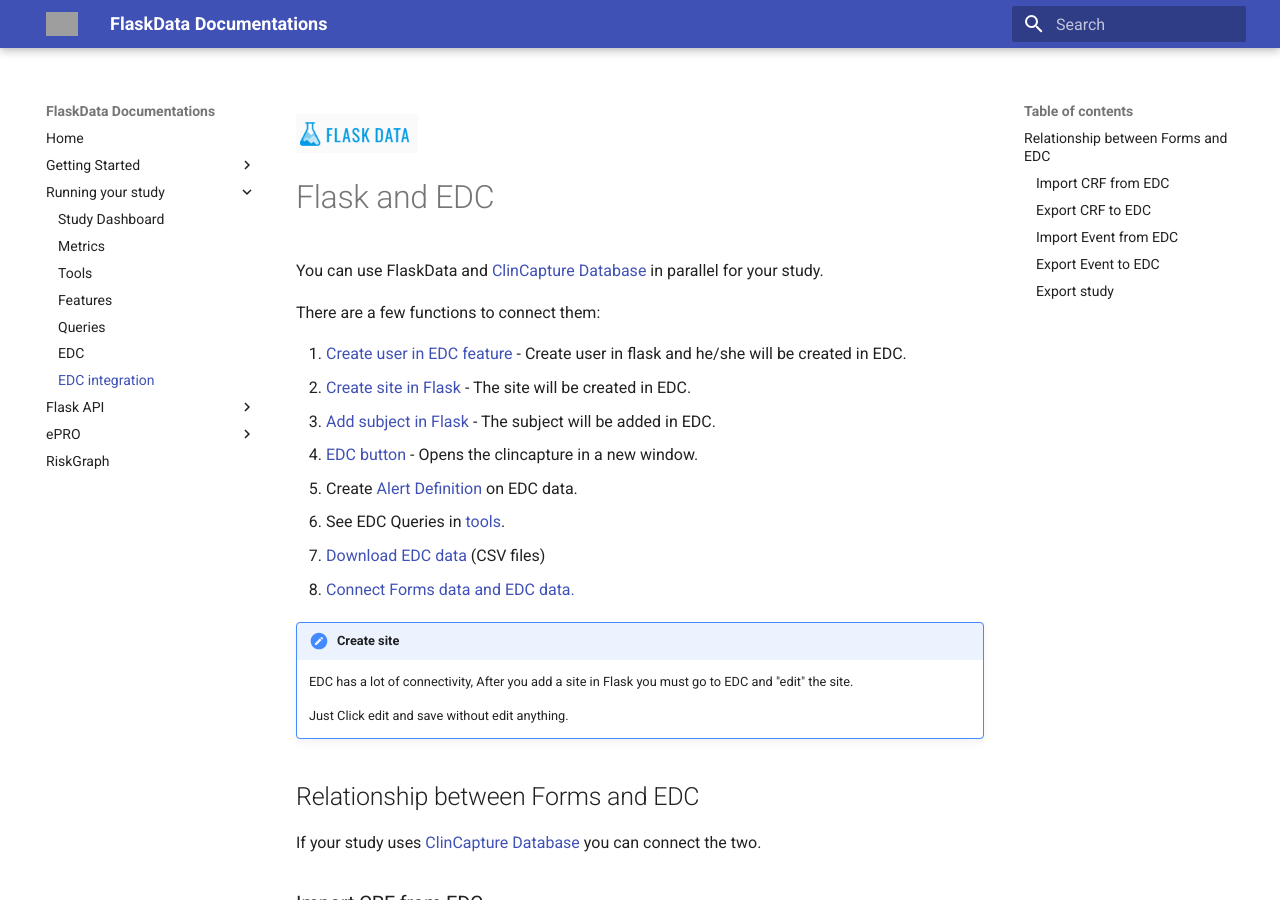
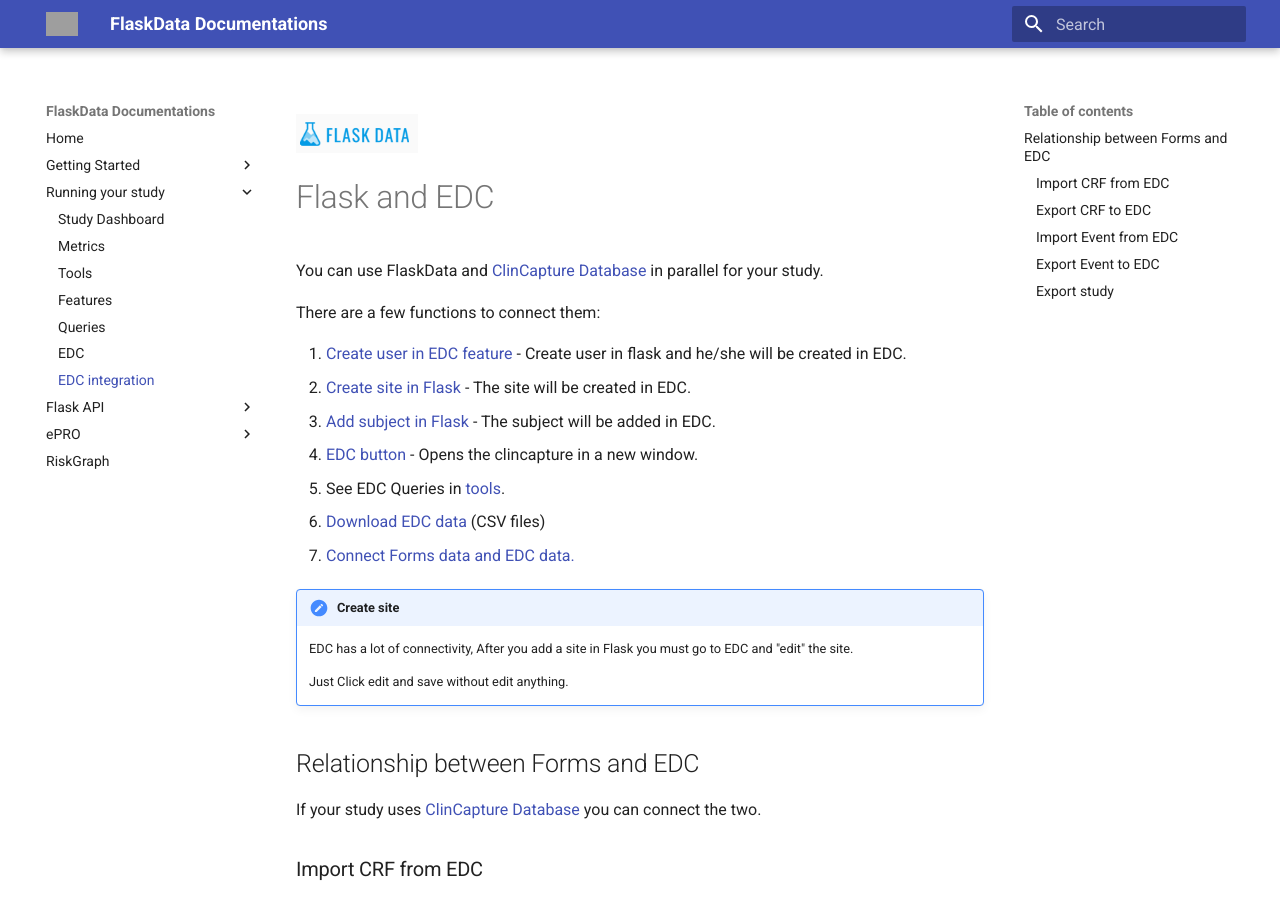
Before and after one commit to onlyjazz/flask-docs, an MkDocs documentation site: the page built from docs/flask_and_edc.md, in a window 1280 px wide and 900 px high. Built offline with MkDocs 1.6.1 and Material for MkDocs 9.7.7, drawn with Linux system fonts in a browser that asks for light colours; grey boxes are pictures that could not be loaded.

```diff
--- a/docs/flask_and_edc.md
+++ b/docs/flask_and_edc.md
@@ -8,10 +8,9 @@
 2. [Create site in Flask](./manage_sites.md#add-a-new-site) - The site will be created in EDC.
 3. [Add subject in Flask](./manage_subjects.md#add-subject) - The subject will be added in EDC.
 4. [EDC button](./study_dashboard.md#edc) - Opens the clincapture in a new window.
-5. Create [Alert Definition](./manage_alerts_definitions.md#add-alerts-definition) on EDC data.
-6. See EDC Queries in [tools](./tools.md).
-7. [Download EDC data](./tools.md#download-study-data-csvs) (CSV files)
-8. [Connect Forms data and EDC data.](flask_and_edc.md#relationship-between-forms-and-edc)
+5. See EDC Queries in [tools](./tools.md).
+6. [Download EDC data](./tools.md#download-study-data-csvs) (CSV files)
+7. [Connect Forms data and EDC data.](flask_and_edc.md#relationship-between-forms-and-edc)
 
 !!!important "Create site"
 
```
Also changed, not shown: docs/api_introduction.md (+0 -5 lines).
